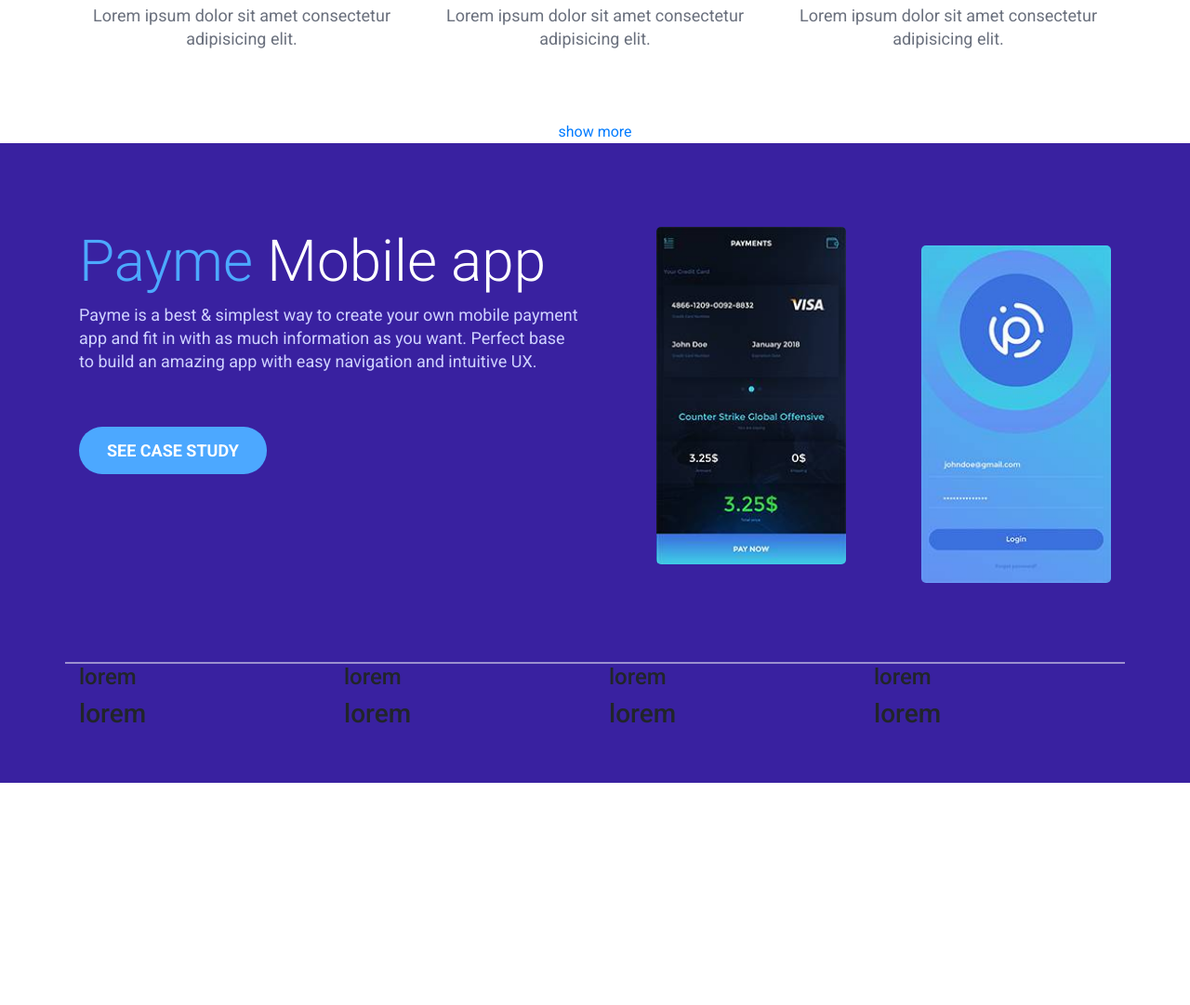
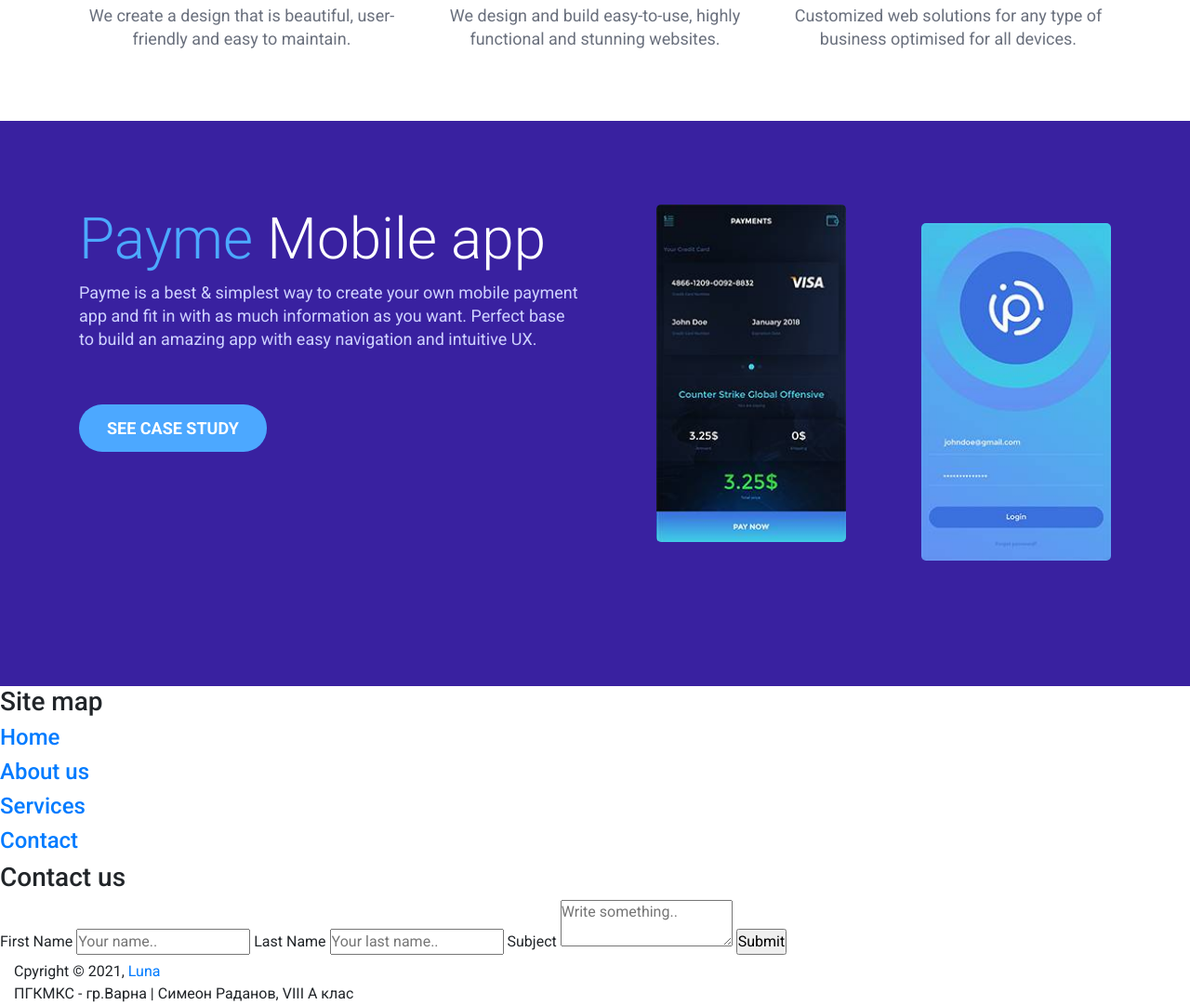
Before and after one commit to PollyWeb/luna, a plain HTML site: page index.html in a window 1280 px wide. Shown: the part 1918-2999 px from the top of the page at 93% size. Before the commit the page ends 2760 px from the top, so only its background shows below. Drawn offline with nearby package versions, Linux system fonts and the light colour scheme.

Commit message:
Add files via upload

```diff
--- a/index.html
+++ b/index.html
@@ -8,7 +8,7 @@
 		<link rel="stylesheet" href="https://cdn.jsdelivr.net/npm/bootstrap@4.6.0/dist/css/bootstrap.min.css" integrity="sha384-B0vP5xmATw1+K9KRQjQERJvTumQW0nPEzvF6L/Z6nronJ3oUOFUFpCjEUQouq2+l" crossorigin="anonymous">
 	</head>
 	<body>
-		<header>
+		<header id="zaglavie">
 			<div class="container">
 				<div class="row">
 					<div class="col-md-4">
@@ -19,20 +19,21 @@
 					<div class="col-md-8">
 						<nav>
 							<ul>
-								<li><a href="#">Home</a>
+								<li><a href="#zaglavie">Home</a>
 								</li>
-								<li><a href="#">About us</a>
+								<li><a href="#about">About us</a>
 								</li>
-								<li><a href="#">Services</a>
+								<li><a href="#service">Services</a>
 								</li>
-								<li><a href="#">Contact us</a>
+								<li><a href="#contactus">Contact us</a>
 								</li>
 							</ul>
 						</nav>
 					</div>
 				</div>
+				</div>
 				<div class="col-md-12">
-					<h1> We make <span>web</span> better.</h1>
+					<h1 > We make <span>web</span> better.</h1>
 				</div>
 			</div>
 		</header>
@@ -41,15 +42,19 @@
 			<div class="container">
 				<div class="row">
 					<div class="col-md-5">
-						<h2>About us</h2>
+						<h2 id="about">About us</h2>
 						<hr>
 					</div>
 	            	<div class="col-md-7">
 	            	<p>
-	            		Lorem ipsum dolor sit amet consectetur adipisicing elit. Dolore assumenda amet rerum, consectetur molestias quam labore tenetur velit atque reprehenderit aut tempora possimus, dolorum maiores. Ad, mollitia. Et, laboriosam? Ducimus.
+	            		Luna is a starting web design agency with an yaun design team that creates innovative,
+	            		effective websites that capture your brand, improve your conversion rates, and maximize your
+	            		revenue to help grow your business and achieve your goals.
+
 	            	</p>
 	            	<p>
-	            		Lorem ipsum dolor sit, amet consectetur adipisicing elit. Quaerat quibusdam reiciendis quod, quas error iusto soluta nam magni nihil libero provident facilis, eos corrupti repellat. Placeat aspernatur ratione voluptate numquam.
+	            		In today’s digital world, your website is the first interaction consumers have with your business.
+	            		<a href="#contactus">Contact us</a> today to tell us more about your business and start designing your custom website!
 	            	</p>
 
 	            	</div>
@@ -82,38 +87,34 @@
 			<div class="container">
 				<div class="row">
 					<div class="col-md-12">
-						<h2>How we do</h2>
+						<h2 id="service">Our services</h2>
 						<hr>
 					</div>
 				</div>
 				<div class="row">
 					<div class="col-md-4 item">
 						<img src="assets/img/service1.jpg" alt="service">
-						<h3>beutiful design</h3>
+						<h3>Beutiful design</h3>
 						<p>
-							Lorem ipsum dolor sit amet consectetur adipisicing elit.
+							We create a design that is beautiful, user-friendly and easy to maintain.
 						</p>
 					</div>
 					<div class="col-md-4 item">
 						<img src="assets/img/service2.jpg" alt="service">
-						<h3>best development</h3>
+						<h3>Best development</h3>
 						<p>
-							Lorem ipsum dolor sit amet consectetur adipisicing elit.
+							We design and build easy-to-use, highly functional and stunning websites.
 						</p>
 					</div>
 					<div class="col-md-4 item">
 						<img src="assets/img/service3.jpg" alt="service">
-						<h3>web promote</h3>
+						<h3>Web promote</h3>
 						<p>
-							Lorem ipsum dolor sit amet consectetur adipisicing elit.
+							Customized web solutions for any type of business optimised for all devices.
 						</p>
 					</div>
 				</div>
-				<div class="row">
-					<div class="col-md-12 text-center">
-						<a href="#">show more</a>
-					</div>
-				</div>
+
 			</div>
 		</section>
 		 <section class="payments">
@@ -134,29 +135,39 @@
 		 				<img src="assets/img/login.jpg" alt="login" class="login">
 		 			</div>
 				 	</div>
-				 	<div class="row">
-				 		<div class="col-md-3 sites">
-                          <h4>lorem</h4>
-				 			<h3>lorem</h3>
-				 		</div>
-				 		<div class="col-md-3 sites">
-                          <h4>lorem</h4>
-				 			<h3>lorem</h3>
-				 		</div>
-				 		<div class="col-md-3 sites">
-                          <h4>lorem</h4>
-				 			<h3>lorem</h3>
-				 		</div>
-				 		<div class="col-md-3 sites">
-                          <h4>lorem</h4>
-				 			<h3>lorem</h3>
-				 		</div>
+		</section>
+		<section class="footer">
+				 	<div class="sitemap" ><h3>Site map</h3>
+
+				 		<div><h4><a href="#zaglavie">Home</a></h4> </div>
+                        <div><h4><a href="#about">About us</a></h4></div>
+				 		<div><h4><a href="#service">Services</a></h4></div>
+				 		<div><h4><a href="#contactus">Contact</a></h4></div>
 				 	</div>
-				 	</div>
+				 	<h3 id="contactus">Contact us</h3>
+				 	<div class="forma">
+
+						<form action="action_page.php">
+						    <label for="fname">First Name</label>
+						    <input type="text" id="fname" name="firstname" placeholder="Your name..">
+
+						    <label for="lname">Last Name</label>
+						    <input type="text" id="lname" name="lastname" placeholder="Your last name..">
+
+						    <label for="subject">Subject</label>
+						    <textarea id="subject" name="subject" placeholder="Write something.." style="height:50px"></textarea>
+						    <input type="submit" value="Submit">
+
+						</form>
+					</div>
+
+		</section>
+		<section class="footer2">
+		 	<div class="col-md-5">
+		 		<span>Cpyright   © 2021,<a href="zaglavie"> Luna</a></span><br>
+		 		<span>ПГКМКС - гр.Варна    |    Симеон Раданов, VIII A клас</span>
+		 	</div>
 		 </section>
 
-
-		<script src="https://code.jquery.com/jquery-3.5.1.slim.min.js" integrity="sha384-DfXdz2htPH0lsSSs5nCTpuj/zy4C+OGpamoFVy38MVBnE+IbbVYUew+OrCXaRkfj" crossorigin="anonymous"></script>
-		<script src="https://cdn.jsdelivr.net/npm/bootstrap@4.6.0/dist/js/bootstrap.bundle.min.js" integrity="sha384-Piv4xVNRyMGpqkS2by6br4gNJ7DXjqk09RmUpJ8jgGtD7zP9yug3goQfGII0yAns" crossorigin="anonymous"></script>
 	</body>
 </html>
```
